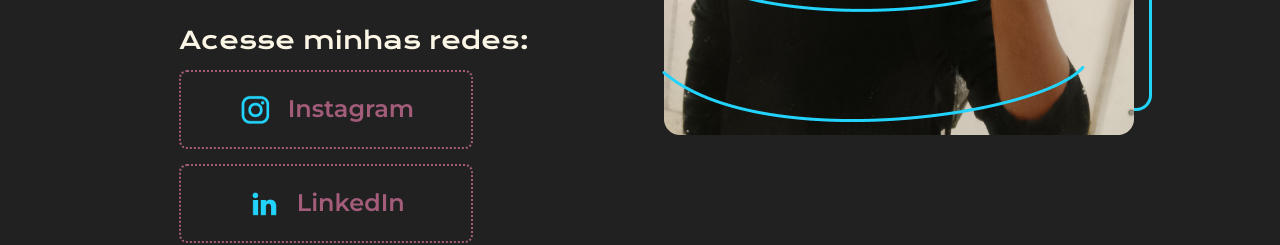
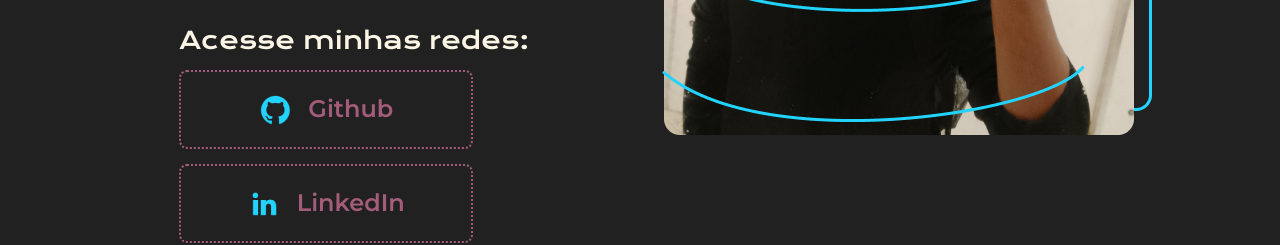
Before and after one commit to renan-wplusr/portf-lio-prototp, a plain HTML site: page index.html in a window 1280 px wide. Shown: the part 605-850 px from the top of the page. Drawn offline with nearby package versions, Linux system fonts and the light colour scheme.

Commit message:
Update index.html

```diff
--- a/index.html
+++ b/index.html
@@ -30,8 +30,8 @@
                     Acesse minhas redes:
                 </h2>
                 <a class="apresentacao__links__link" href="https://www.instagram.com/renan_nfx/" target="_blank">
-                    <img class="apresentacao__links__img" src="./assets/instagram.png">
-                    Instagram
+                    <img class="apresentacao__links__img" src="./assets/github.png">
+                    Github
                 </a>
                 <a class="apresentacao__links__link" href="https://www.linkedin.com/in/renan-nascimento-90990b235/" target="_blank">
                     <img class="apresentacao__links__img" src="./assets/linkedin.png" alt="icone">
```
